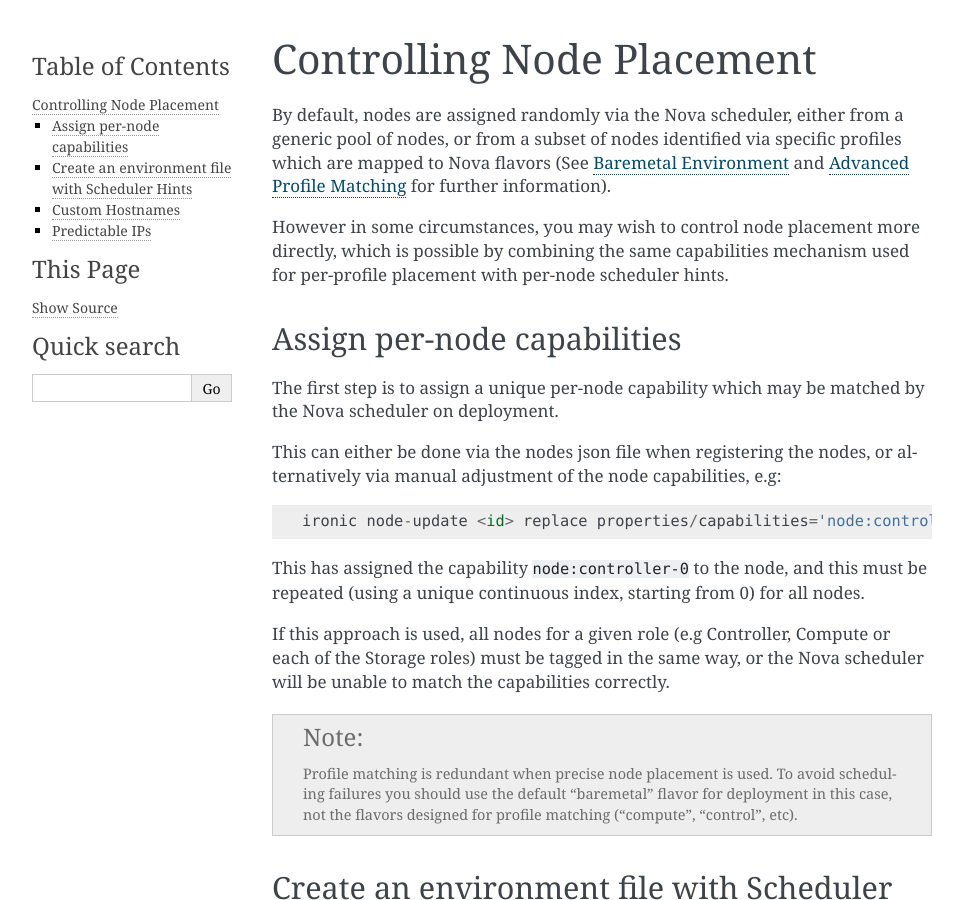
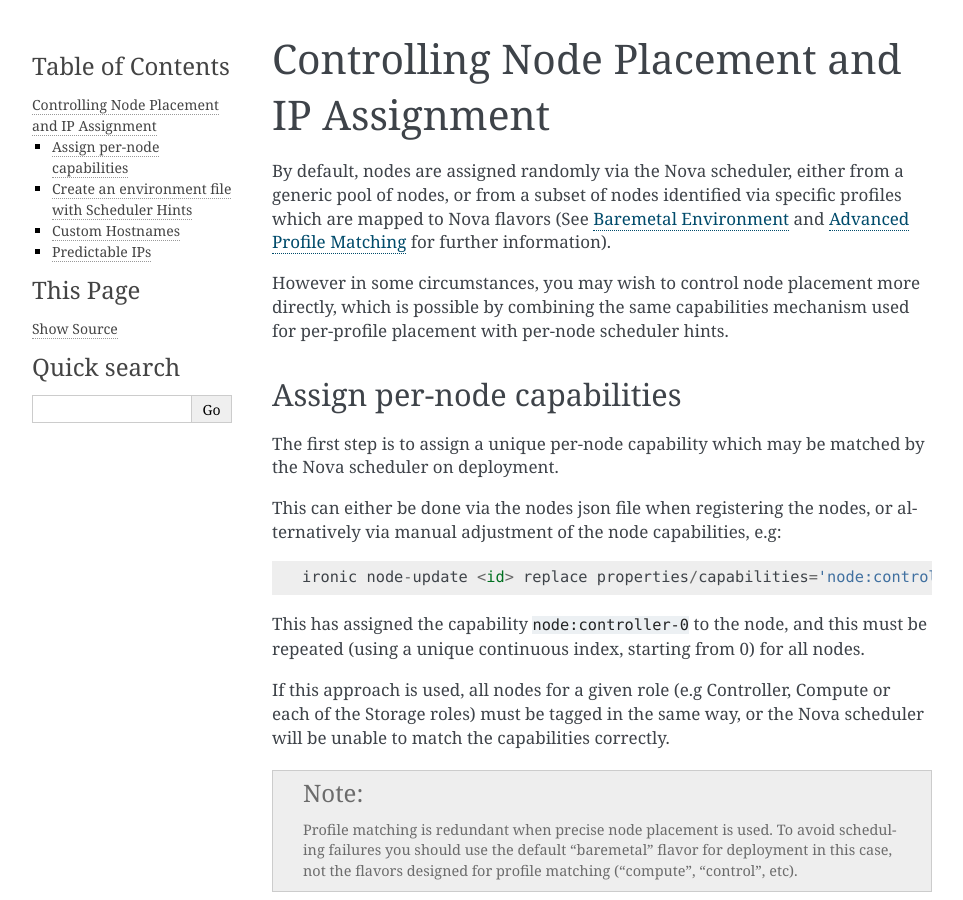
Before and after one commit to openstack-archive/tripleo-docs, a Sphinx documentation site: the page built from doc/source/advanced_deployment/node_placement.rst, in a window 1280 px wide and 900 px high. Shown: the whole window, without its empty margins (148-1111 px from the left). Built offline with Sphinx 7.4.7, drawn with Linux system fonts in a browser that asks for light colours.

Commit message:
Add IP Assignment to node_placement
The node_placement doc also covers predictable ip assignment, which
is not obvious from the title.  This makes it hard to find the
predictable ip docs if you don't already know where they are.

Change-Id: I59f10271c765665103820219f88e2140ce31acd0

```diff
--- a/doc/source/advanced_deployment/node_placement.rst
+++ b/doc/source/advanced_deployment/node_placement.rst
@@ -1,5 +1,5 @@
-Controlling Node Placement
-==========================
+Controlling Node Placement and IP Assignment
+============================================
 
 By default, nodes are assigned randomly via the Nova scheduler, either from
 a generic pool of nodes, or from a subset of nodes identified via specific
```
